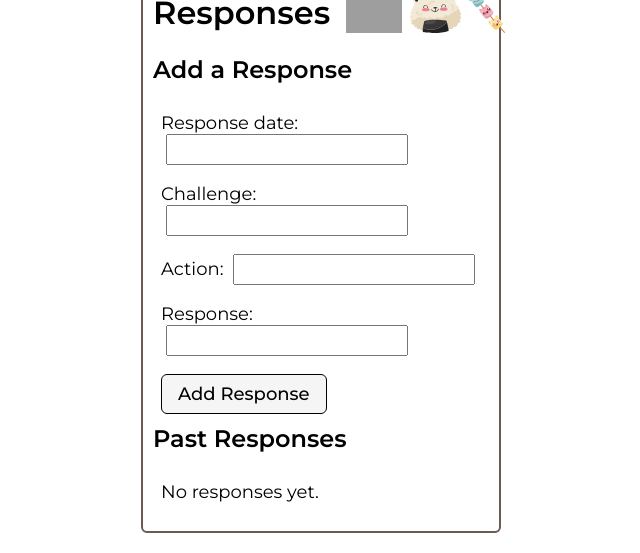
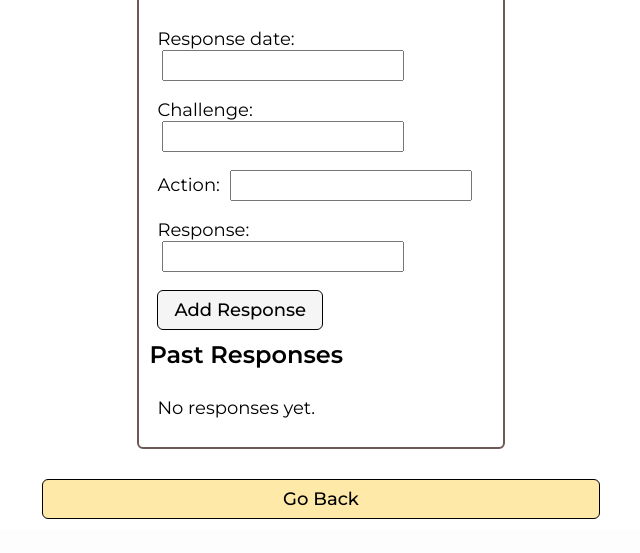
Before and after one commit to berylrb/beba, a Django app: template main_app/templates/prompts/detail.html in a window 1280 px wide. Shown: the part 394-947 px from the top of the page, without its empty margins (319-959 px from the left). After the commit the page ends 913 px from the top, so only its background shows below. Run offline with Django 4.2, Linux system fonts and the light colour scheme; the template is opened without the code that fills it: values that come from a table or form of the project are taken from there, others are empty; some libraries are stand-ins or nearby versions; grey boxes are pictures that could not be loaded.

Commit message:
begin details page styling

```diff
--- a/main_app/static/css/prompts/prompts-detail.css
+++ b/main_app/static/css/prompts/prompts-detail.css
@@ -1,16 +1,26 @@
+.details-contents {
+  display: flex;
+  flex-direction: column;
+  justify-content: center;
+  align-items: center;
+}
+
 .cat-container {
   padding: 35px 30px;
   display: flex;
   flex-direction: column;
   align-items: center;
   justify-content: center;
+  width: 90%;
 }
 
 .cat-img {
-  width: 75%;
-  max-width: 350px;
+  width: 65%;
 }
 
+.prompt-img {
+  width: 80%;
+}
 .usr-img {
   width: 100%;
   border-radius: var(--card-border-radius);
@@ -29,6 +39,7 @@
   flex-direction: column;
   padding-bottom: 20px;
   align-items: center;
+  width: 70%;
 }
 
 .subsection-title {
@@ -187,7 +198,51 @@
   margin-bottom: 10px;
 }
 
+.back-btn-div {
+  padding: 10px;
+  width: 50%;
+  display: flex;
+  flex-direction: column;
+  justify-content: center;
+  align-items: center;
+}
+
+.back-link {
+  width: 90%;
+}
+
+.back {
+  width: 100%;
+  background-color: #ffdd78a2;
+}
+
 @media only screen and (min-width: 768px) {
+
+  body, main, header {
+    width:100vw;
+  }
+
+  .page-header {
+    width: 100%;
+
+    background-color: #ff5148;
+  }
+
+  header {
+    width: 100%;
+    position: sticky;
+    display: flex;
+    flex-direction: row;
+    top: 0;
+    align-items: center;
+    background-color: #ff5148;
+  }
+
+  main {
+
+    min-height: calc(100vh - 53px);
+  }
+
   .cat-container {
     padding: 35px 30px;
     flex-direction: row;
@@ -196,8 +251,8 @@
   }
 
   .cat-img {
-    width: 25%;
-    max-width: 250px;
+    width: 15%;
+
     margin-right: 25px;
   }
 
@@ -213,6 +268,31 @@
 }
 
 @media only screen and (min-width: 1024px) {
+  body, main, header {
+    width:100vw;
+  }
+
+  .page-header {
+    width: 100%;
+
+    background-color: #ff5148;
+  }
+
+  header {
+    width: 100%;
+    position: sticky;
+    display: flex;
+    flex-direction: row;
+    top: 0;
+    align-items: center;
+    background-color: #ff5148;
+  }
+
+  main {
+
+    min-height: calc(100vh - 53px);
+  }
+
   .feedings-toy-container {
     padding: 0 40px;
   }
--- a/main_app/templates/prompts/detail.html
+++ b/main_app/templates/prompts/detail.html
@@ -20,11 +20,16 @@
 {% endblock %}
 
 {% block content %}
-
+<section class="page-header">
+  <h1 class="index-h1">Prompt Details</h1>
+  <img class="line-img" src="{% static 'images/research.png' %}" alt="A long line" />
+</section>
+<div class="details-contents">
   <section class="cat-container">
     <div class="cat-img">
       <img
-      src="{% static 'images/sk8r-boi-cat.svg' %}"
+        class="prompt-img"
+        src="{% static 'images/startup.png' %}"
         alt="A skater boy cat"
       >
     </div>
@@ -42,16 +47,8 @@
       <div class="subsection-title">
         <h2>Responses</h2>
         <img
-        src="{% static 'images/cat-cone.svg' %}"
+          src="{% static 'images/takeoff.png' %}"
           alt="An ice cream cone cat"
-      />
-      <img
-        src="{% static 'images/cat-onigiri.svg' %}"
-        alt="A cat as onigiri"
-      />
-      <img
-        src="{% static 'images/kitty-kabob.svg' %}"
-        alt="A kabob of kittens"
         />
       </div>
       <h3>Add a Response</h3>
@@ -86,5 +83,9 @@
     {% endif %}
     </section>
   </div>
+  <div class="back-btn-div">
+    <a class="back-link" href="{% url 'prompts_index' %}"><button class="btn back">Go Back</button></a>
+  </div>
+</div>
 
 {% endblock %}
```
Also changed, not shown: main_app/static/images/Beba-linelong.png (deleted), main_app/static/images/Beba-linelongfat.png (deleted), main_app/static/images/Logotype 2.png (deleted), main_app/static/images/alien2.png (added), main_app/static/images/astronaut.png (added), main_app/static/images/cat-in-box.svg (deleted), main_app/static/images/cat-onigiri.svg (deleted), main_app/static/images/cool-cat.svg (deleted), main_app/static/images/fish.svg (deleted), main_app/static/images/header-logo.svg (deleted), main_app/static/images/kitty-kabob.svg (deleted), main_app/static/images/logotype.png (deleted), main_app/static/images/logotype.svg (deleted), main_app/static/images/stars.png (added). Lines whose indentation alone changed are shown as unchanged.
